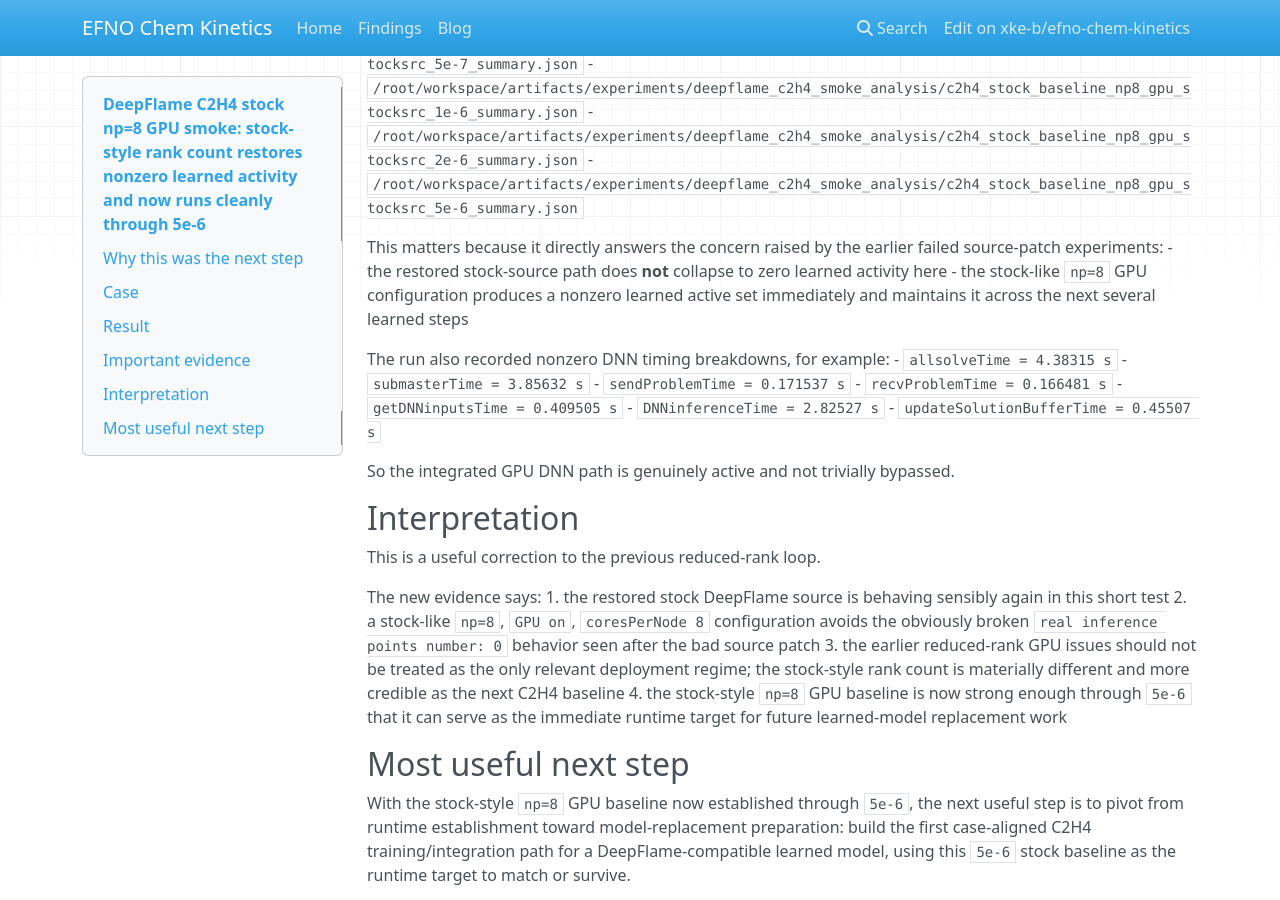
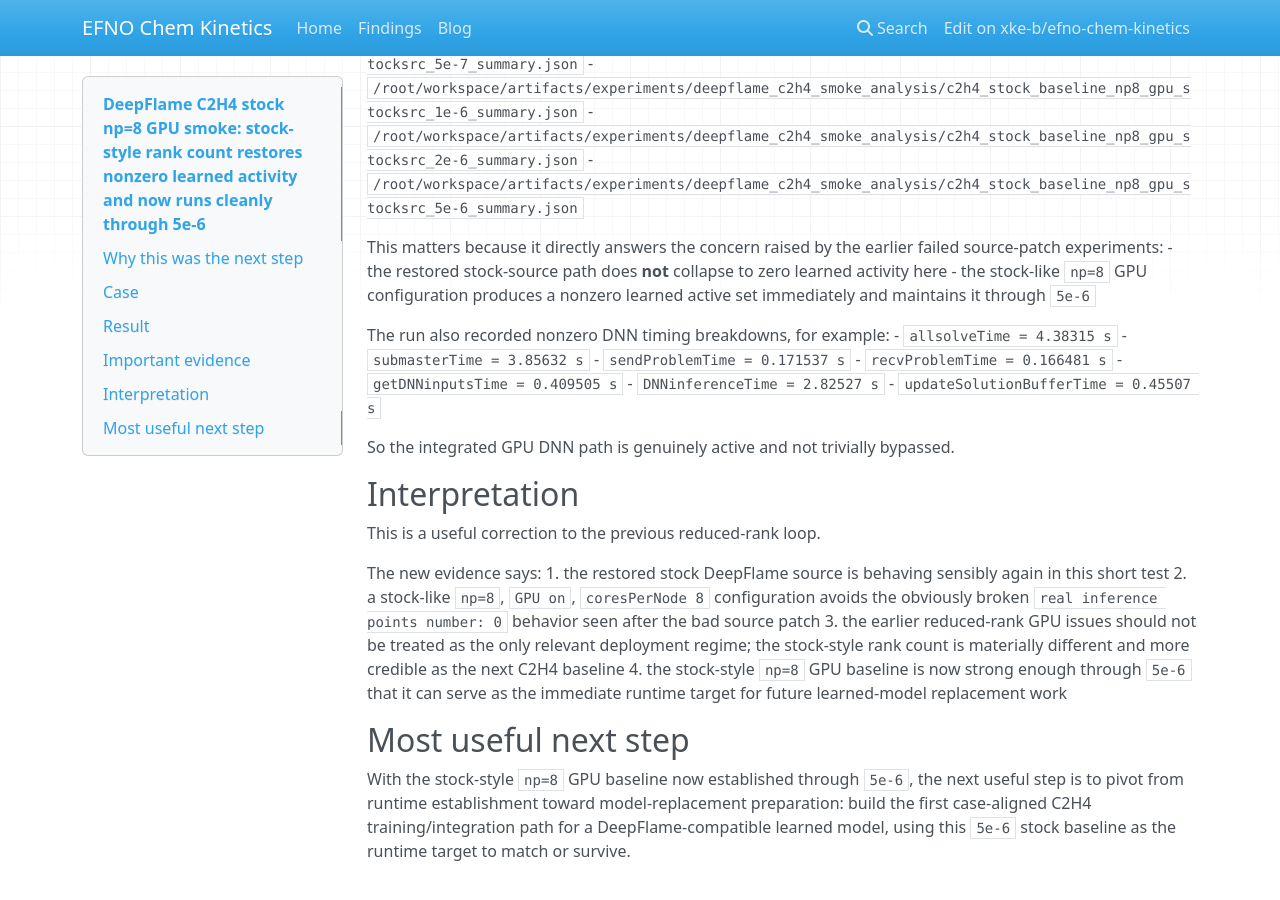
Before and after one commit to xke-b/efno-chem-kinetics, an MkDocs documentation site: the page built from docs/findings/2026-04-23-deepflame-c2h4-np8-gpu-smoke.md, in a window 1280 px wide and 900 px high, scrolled down 1310 px. Built offline with MkDocs 1.6.1, drawn with Linux system fonts in a browser that asks for light colours; nearby versions of some CDN libraries.

Commit message:
fix: restore docs build for published findings

```diff
--- a/docs/findings/2026-04-23-deepflame-c2h4-np8-gpu-smoke.md
+++ b/docs/findings/2026-04-23-deepflame-c2h4-np8-gpu-smoke.md
@@ -101,7 +101,7 @@
 
 This matters because it directly answers the concern raised by the earlier failed source-patch experiments:
 - the restored stock-source path does **not** collapse to zero learned activity here
-- the stock-like `np=8` GPU configuration produces a nonzero learned active set immediately and maintains it across the next several learned steps
+- the stock-like `np=8` GPU configuration produces a nonzero learned active set immediately and maintains it through `5e-6`
 
 The run also recorded nonzero DNN timing breakdowns, for example:
 - `allsolveTime = 4.38315 s`
--- a/mkdocs.yml
+++ b/mkdocs.yml
@@ -8,6 +8,8 @@
   - Blog: blog/index.md
 theme:
   name: mkdocs
+validation:
+  omitted_files: ignore
 markdown_extensions:
   - tables
   - fenced_code
```
